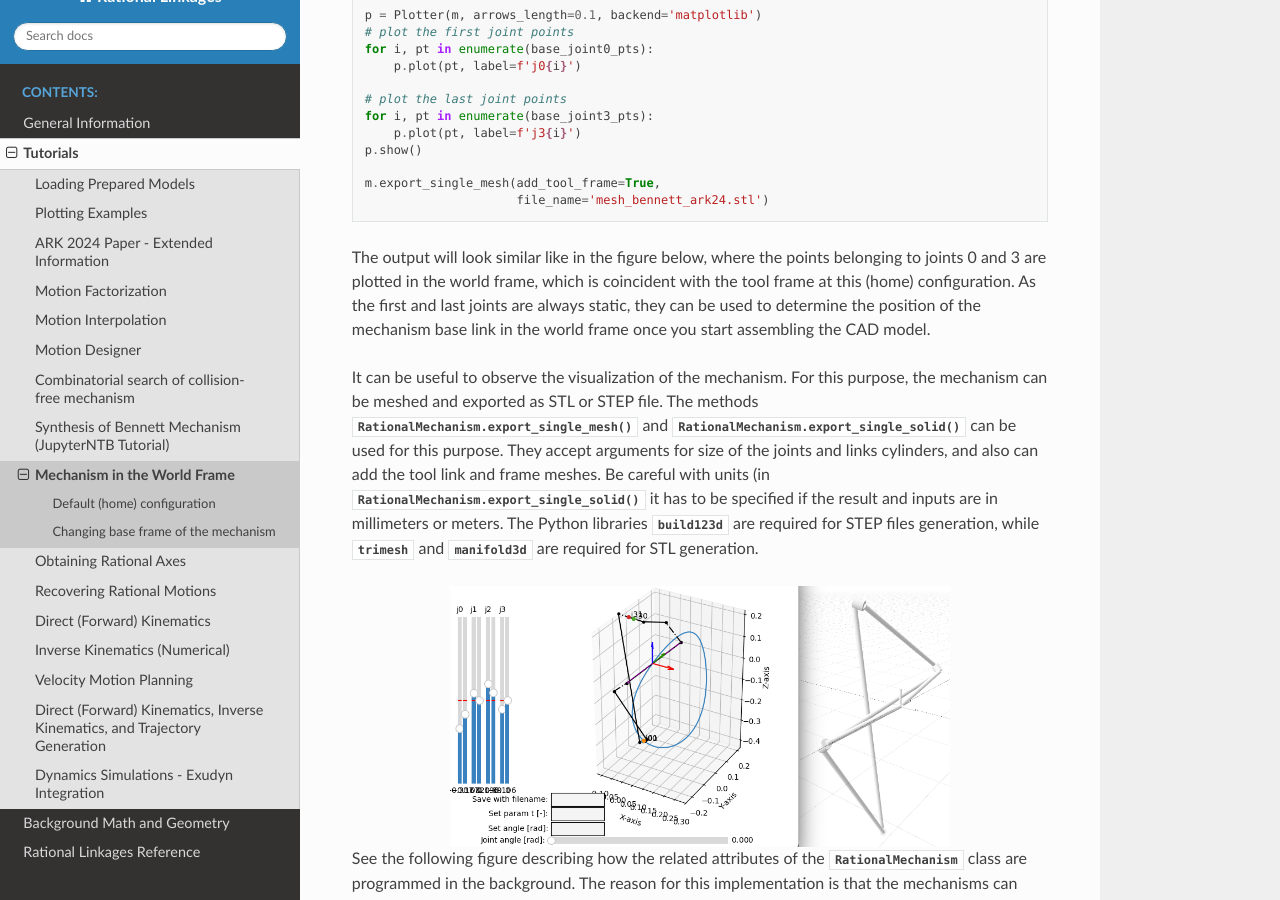
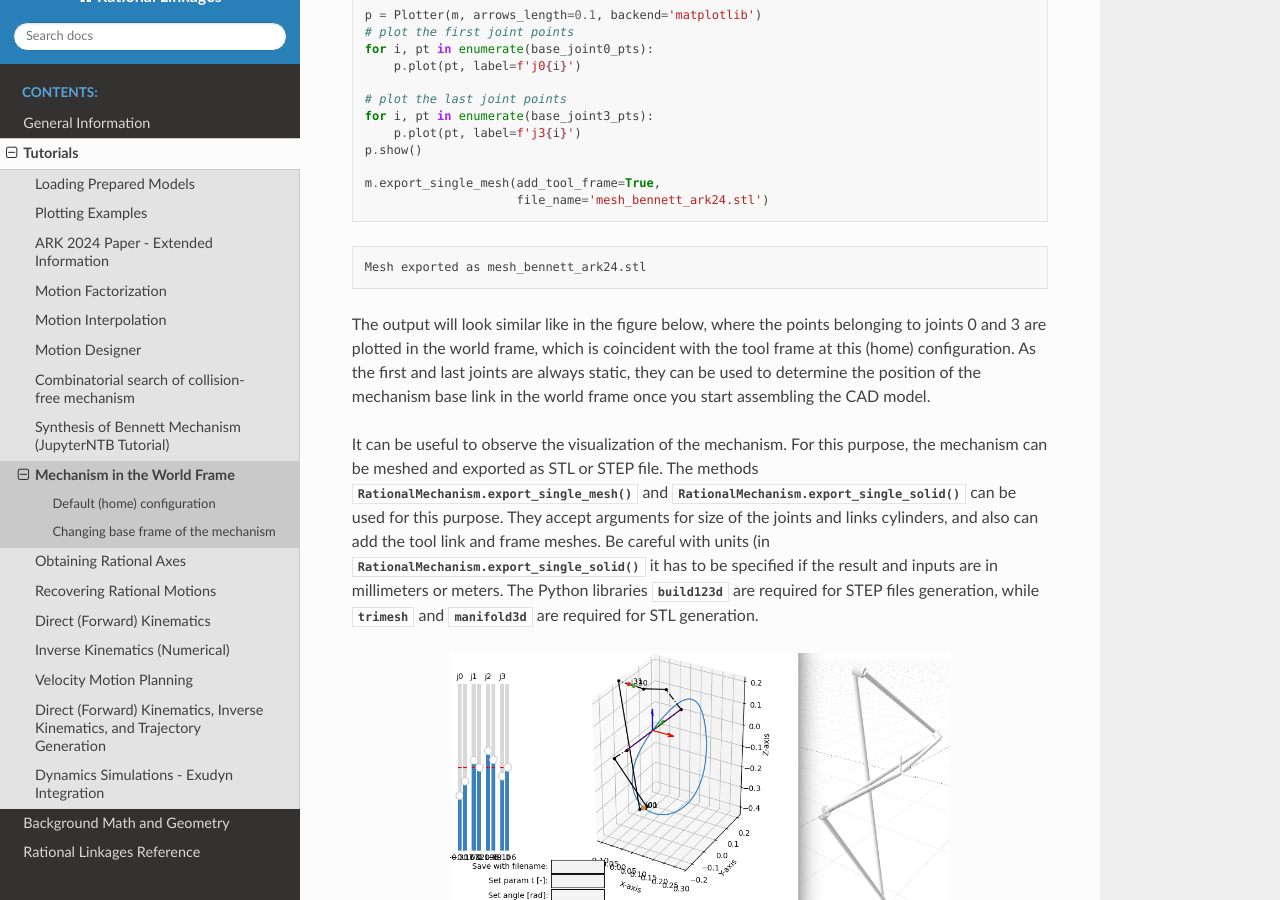
Before and after one commit to hucik14/rational-linkages, a Sphinx documentation site: the page built from docs/source/tutorials/mechanism_with_tool.rst, in a window 1280 px wide and 900 px high, scrolled down 874 px. Built offline with Sphinx 7.4.7 and the Read the Docs theme 3.1.0, drawn with Linux system fonts in a browser that asks for light colours.

Commit message:
dost update

```diff
--- a/docs/source/tutorials/mechanism_with_tool.rst
+++ b/docs/source/tutorials/mechanism_with_tool.rst
@@ -50,6 +50,9 @@ to assembly your mechanism correctly. See the example below:
     m.export_single_mesh(add_tool_frame=True,
                          file_name='mesh_bennett_ark24.stl')
 
+.. testoutput:: [assembling-mechanism-with-tool]
+
+    Mesh exported as mesh_bennett_ark24.stl
 
 
 .. testcleanup:: [assembling-mechanism-with-tool]
--- a/docs/source/tutorials/rational_pluecker_lines.rst
+++ b/docs/source/tutorials/rational_pluecker_lines.rst
@@ -119,7 +119,7 @@ of the joint axes in rational form.
 
     del sp, tr_from_dh_rationally, normalized_line_rationally
     del r_zero, r_one, a0, t0, t1, a1, theta, d, a, alpha, local_tm, rotate_z_pi2
-    del global_tm, screw_axes_rat, i, tm, tm_z_vector, tm_t_vector, el, i, screw
+    del global_tm, screw_axes_rat, i, tm, tm_z_vector, tm_t_vector
 
 
 **References**:
```
